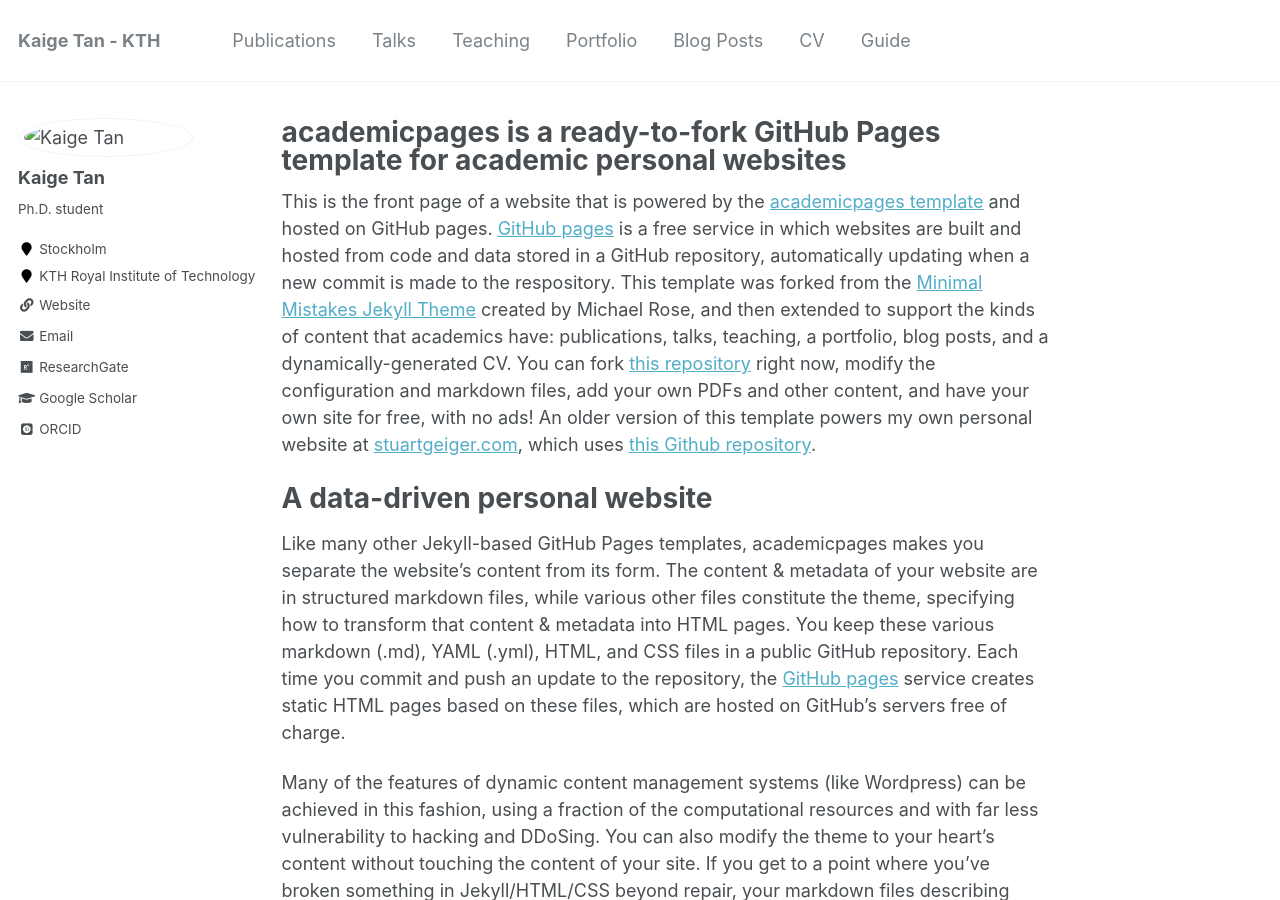
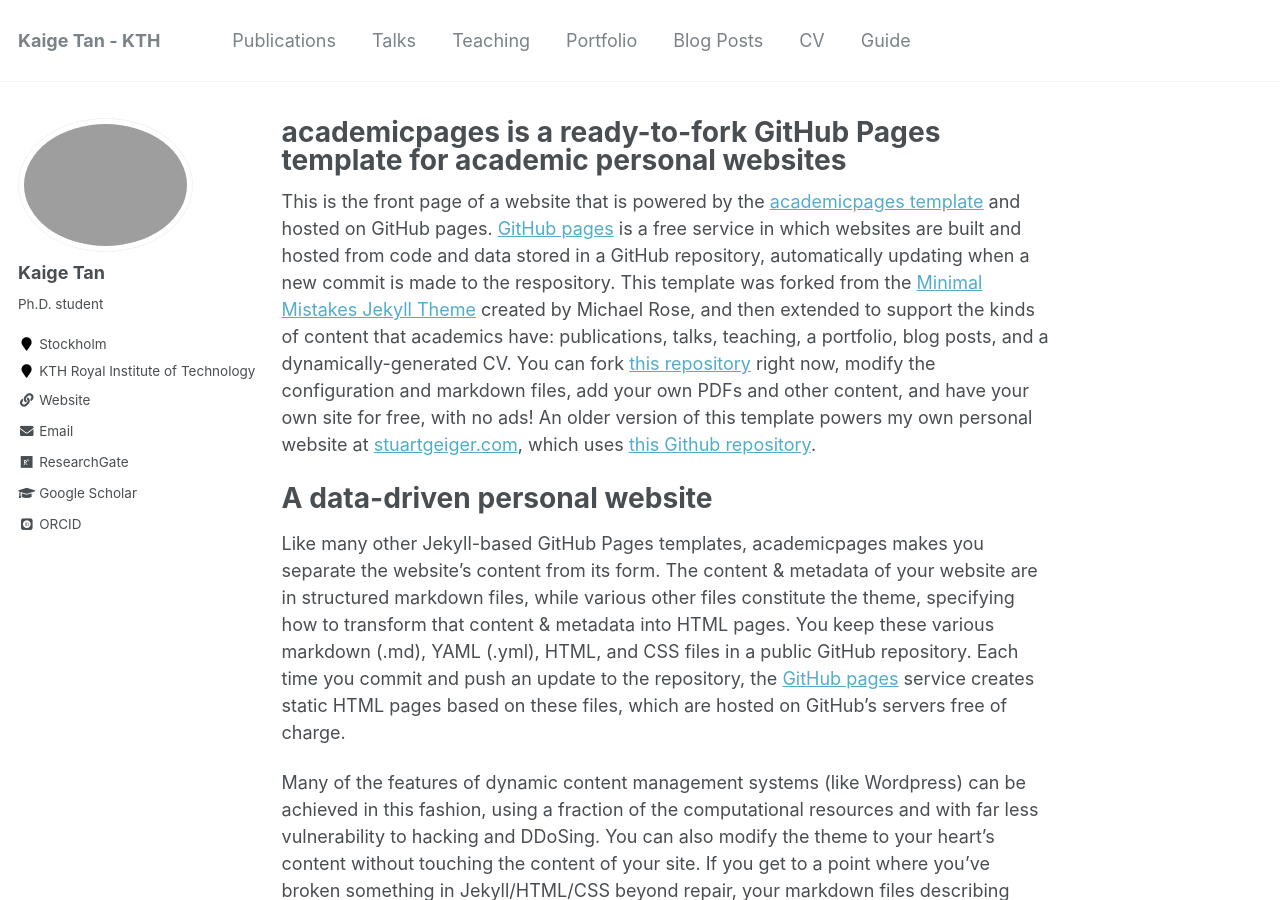
Before and after one commit to KaigeTan/KaigeTan.github.io, a Jekyll site: the page built from _pages/about.md, in a window 1280 px wide and 900 px high. Built offline with Jekyll 4.4.1, drawn with Linux system fonts in a browser that asks for light colours; some web fonts are replaced.

Commit message:
Update _config.yml
1

```diff
--- a/_config.yml
+++ b/_config.yml
@@ -73,7 +73,7 @@ analytics:
 # Site Author
 author:
   name             : "Kaige Tan"
-  avatar           : "images/bio-photo-2.jpg"
+  avatar           : "images/Kaige_ori.jepg"
   bio              : "Ph.D. student"
   location         : "Stockholm"
   employer         : "KTH Royal Institute of Technology"
```
